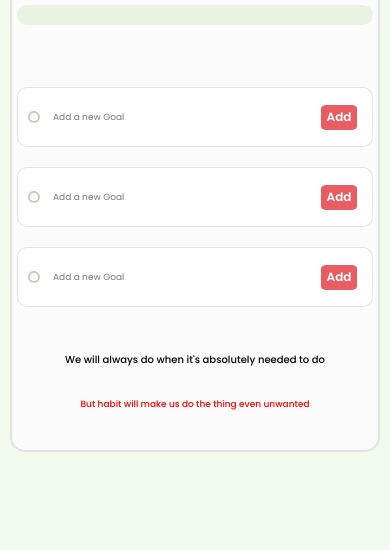
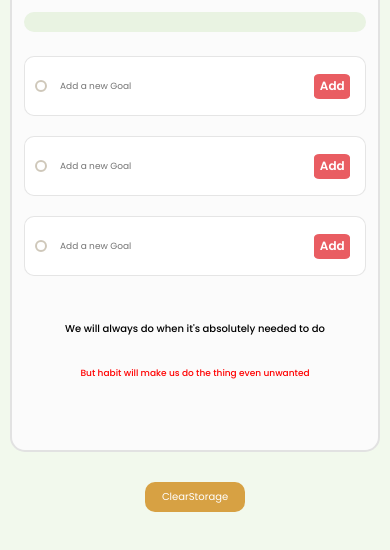
Before and after one commit to nisal432/3TaskEveryDay, a plain HTML site: page index.html in a window 390 px wide. Shown: the part 186-736 px from the top of the page. Drawn offline with Linux system fonts and the light colour scheme.

Commit message:
hello there made some tiny changes

```diff
--- a/index.html
+++ b/index.html
@@ -44,6 +44,7 @@
 
 		</div>
 	</section>
+	<div class="clearLocalStorage">ClearStorage</div>
 
 </body>
 </html>
--- a/script.js
+++ b/script.js
@@ -1,5 +1,9 @@
 console.log("okay this is working");
-localStorage.clear()
+const clearLocal = document.querySelector('.clearLocalStorage')
+clearLocal.addEventListener('click',()=>{
+
+	localStorage.clear()
+})
 const date = new Date()
 
 checkDate = date.toISOString().slice(0,10);
--- a/style.css
+++ b/style.css
@@ -222,6 +222,21 @@ footer{
 	color: #d7a143;
 	transition: all 1s ease;
 }
+.clearLocalStorage{
+	height: 30px;
+	width: 100px;
+	background-color: #d7a143;
+	border-radius: 10px;
+	display: flex;
+	justify-content: center;
+	align-items: center;
+	color: white;
+	font-size: 10px;
+	margin-right: auto;
+	margin-left: auto;
+	cursor: pointer;
+	margin-bottom: 20px;
+}
 @media (max-width: 468px){
 	.finalTask{
 		font-size: 10px;
@@ -239,11 +254,17 @@ footer{
 		font-size: 9px;
 	}
 	.mainContainer{
-		padding: 5px;
+		padding: 12px;
 	}
 	.circle{
 		height: 12px;
 		width: 12px;
 		flex-shrink: 0;
 	}
+	.warningMessage {
+    font-size: 10px;
+    color: #FF5151;
+    margin-top: 5px;
+    margin-bottom: 3px;
 }
+}
```
